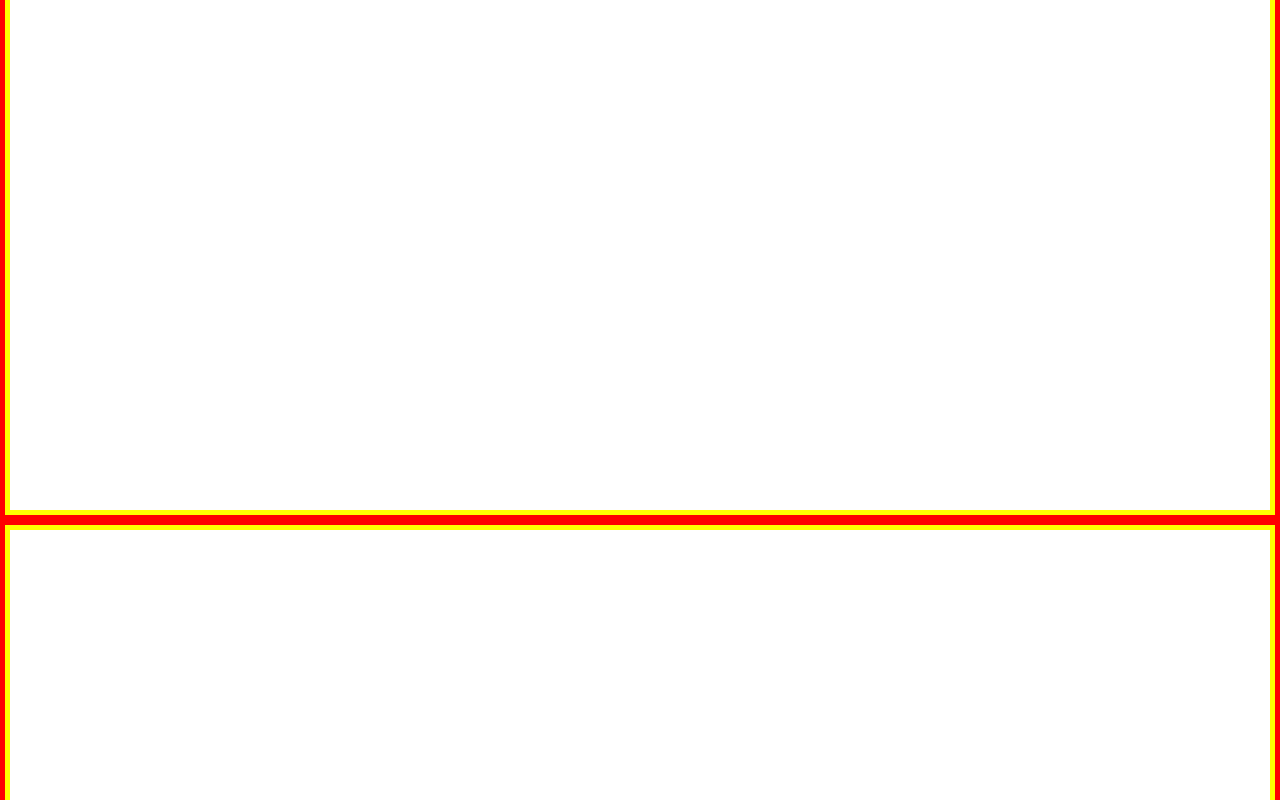
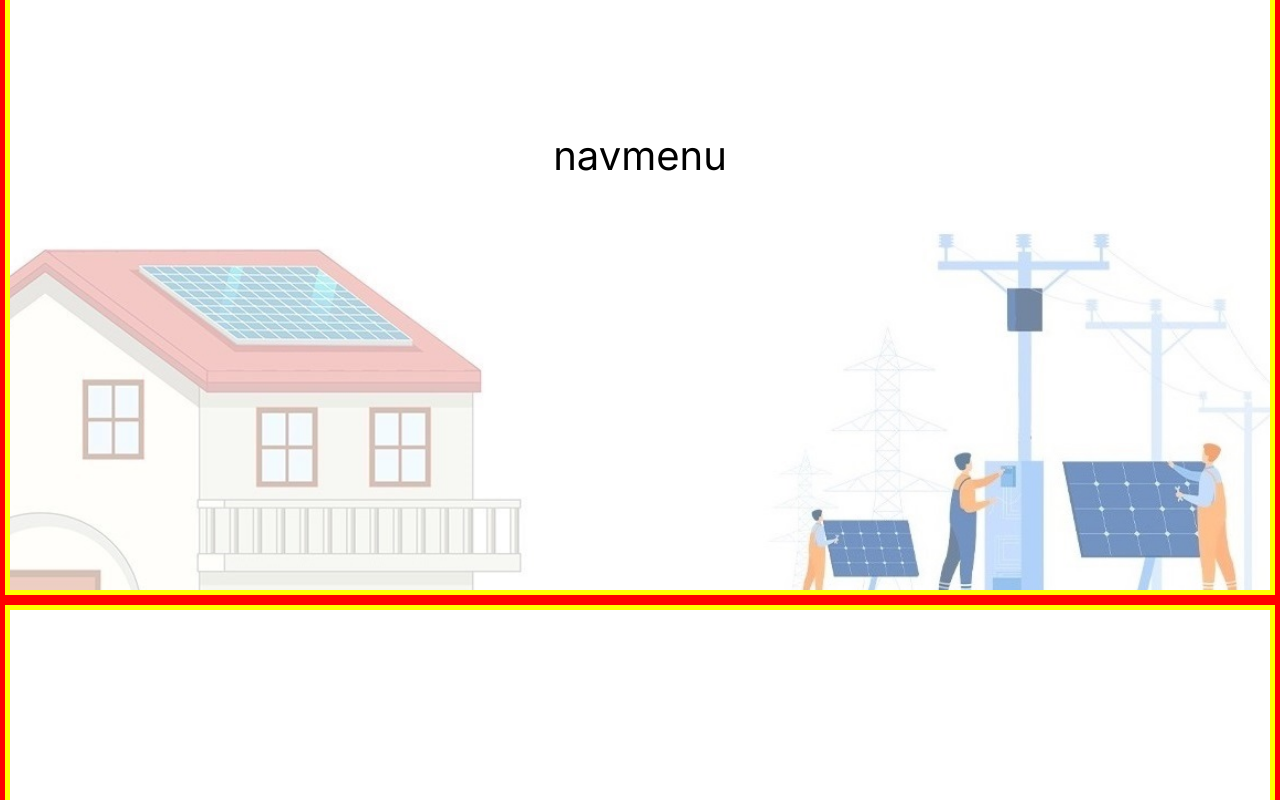
Before and after one commit to mdlpontual/_volta-es_website-react, a React (Vite) app: page / in a window 1280 px wide. Shown: the part 3720-4520 px from the top of the page. Built offline with nearby package versions, Linux system fonts and the light colour scheme.

Commit message:
nav-info  background

```diff
--- a/src/ui/pages/home-page/components/infos/Infos.jsx
+++ b/src/ui/pages/home-page/components/infos/Infos.jsx
@@ -1,11 +1,19 @@
 import React from "react";
+import IMG from "../../../../../assets/imagesHub";
+import InfoNavMenu from "./nav-menu/InfoNavMenu"
 
 function Infos() {
   return (
     <>
       <section id="infoNavMenuCon" className="container-fluid">
         <div id="infoNavMenuRow" className="row">
-          <h1>Infos Nav-Menu</h1>
+          <InfoNavMenu />
+        </div>
+        <div id="backgroundRow" className="row d-flex">
+          <img id="houseCartoon" className="col-5"
+               src={IMG.cartoonLeftBackground} alt="ilustração de casa com painel solar" />
+          <img id="panelsCartoon" className="col-5"
+               src={IMG.cartoonRightBackground} alt="ilustração de trabalhadores e infra-estrutura elétrica" />
         </div>
       </section>
       <section id="infosCon" className="container-fluid">
--- a/src/ui/pages/home-page/components/infos/Infos.scss
+++ b/src/ui/pages/home-page/components/infos/Infos.scss
@@ -3,13 +3,37 @@
 #infoNavMenuCon {
     @include box-reset-default;
     border: $gb-con_5-sol-red;
-    height: 100vh;
+    height: 110vh;
+    position: relative;
+    justify-items: center;
     #infoNavMenuRow {
         @include box-reset-default;
         border: $gb-row_5-sol-ylw;
         height: 100%;
+        width: 100%;
         align-items: center;
         text-align: center;
+        color: black;
+        position: absolute;
+        z-index: 2;
+    }
+    #backgroundRow {
+        @include box-reset-default;
+        //border: $gb-row_5-sol-ylw;
+        height: 100%;
+        width: 100%;
+        position: absolute;
+        z-index: 0;
+        align-content: end;
+        justify-content: space-between;
+        #houseCartoon {
+            @include box-reset-default;
+            //border: $gb-col_2-dsh-blu;
+        }
+        #panelsCartoon {
+            @include box-reset-default;
+            //border: $gb-col_2-dsh-blu;
+        }
     }
 }
 #infosCon {
--- a/src/ui/pages/home-page/components/infos/nav-menu/InfoNavMenu.jsx
+++ b/src/ui/pages/home-page/components/infos/nav-menu/InfoNavMenu.jsx
@@ -3,7 +3,7 @@ import React from "react";
 function InfoNavMenu() {
   return (
     <>
-
+        <h1>navmenu</h1>
     </>
   );
 };
```
Also changed, not shown: src/assets/images/backgrounds/cartoon/CARDS-background-house.jpeg, src/assets/images/backgrounds/cartoon/CARDS-background-panels.jpeg.
